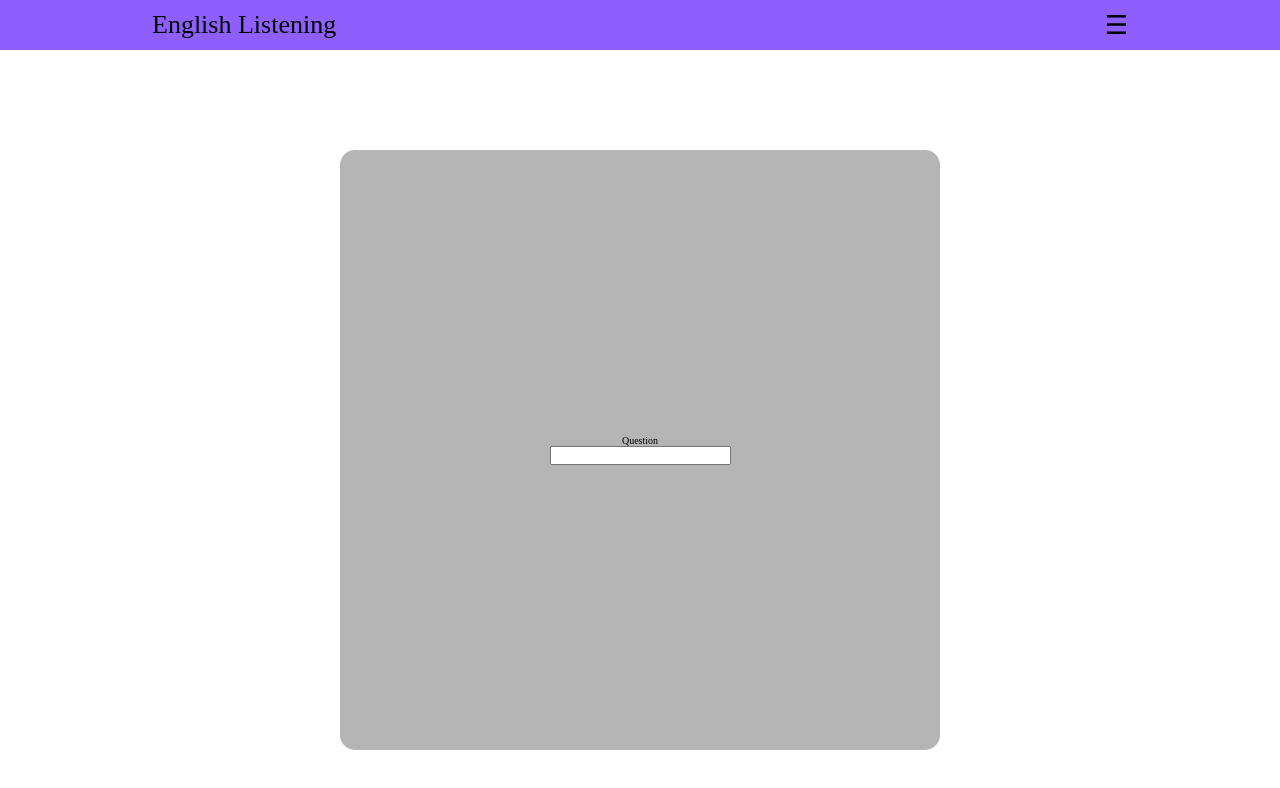
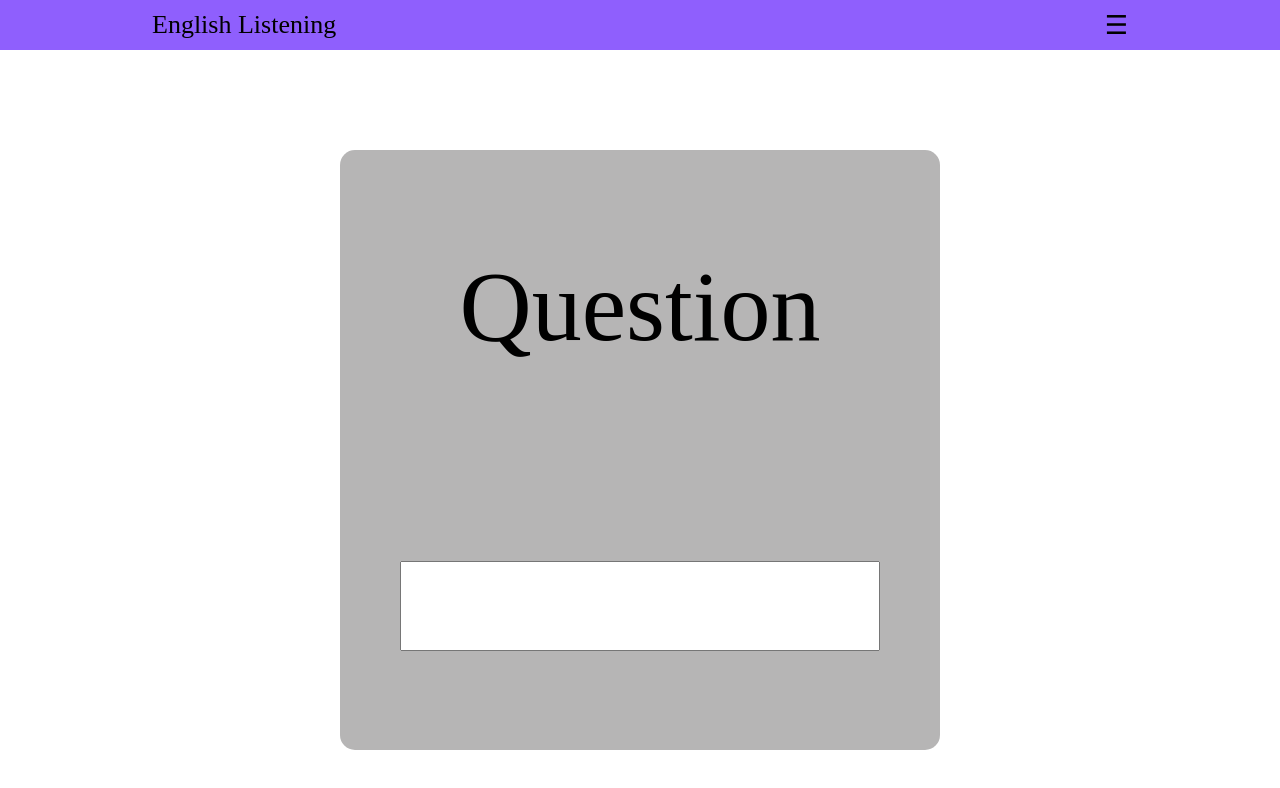
Before and after one commit to lucaspessivaldo/listenner, a React (Vite) app: page / in a window 1280 px wide. Shown: the top 788 px of the page. Built offline with nearby package versions, Linux system fonts and the light colour scheme.

Commit message:
add edit display flex - space around displayQuestion

```diff
--- a/src/components/displayQuestion/DisplayQuestion.jsx
+++ b/src/components/displayQuestion/DisplayQuestion.jsx
@@ -1,11 +1,17 @@
 import './displayQuestion.css'
+
+function handleInput(event) {
+  if (event.key === 'Enter') {
+    console.log(event.target.value)
+  }
+}
 
 export default function DisplayQuestion() {
   return (
     <div className="main-container">
       <div className='display-box'>
-        <div>Question</div>
-        <input type="text" />
+        <div className='question-text'>Question</div>
+        <input className='input-answer' type="text" onKeyUp={handleInput} />
       </div>
     </div>
   )
--- a/src/components/displayQuestion/displayQuestion.css
+++ b/src/components/displayQuestion/displayQuestion.css
@@ -7,7 +7,7 @@
 .display-box {
   display: flex;
   flex-direction: column;
-  justify-content: center;
+  justify-content: space-around;
   align-items: center;
 
   width: 60rem;
@@ -17,3 +17,14 @@
   background-color: rgb(182, 181, 181);
   border-radius: 1.5rem;
 }
+
+.question-text {
+  font-size: 10rem;
+}
+
+.input-answer {
+  height: 9rem;
+  width: 80%;
+  text-align: center;
+  font-size: 10rem;
+}
```
